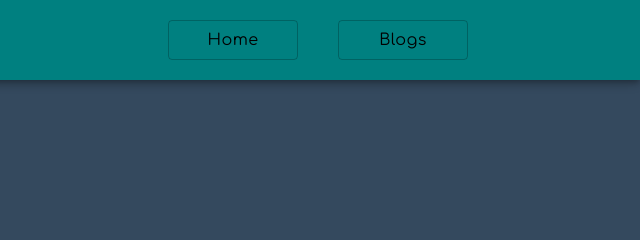
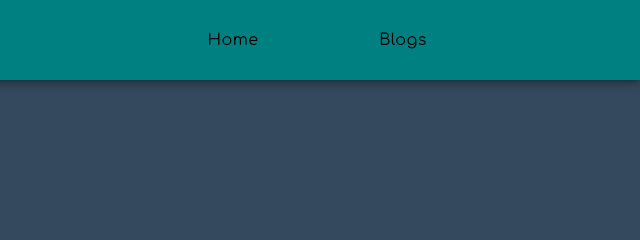
Before and after one commit to rooshanahmed/Gatsby-Blog-Site, a Gatsby site: page / in a window 1280 px wide. Shown: the top 240 px of the page, 640-1280 px from the left. Built offline with nearby package versions, Linux system fonts and the light colour scheme; Gatsby itself is replaced by a stand-in of ours; a web font is replaced by a local one.

Commit message:
Update Header.tsx

```diff
--- a/src/components/Header.tsx
+++ b/src/components/Header.tsx
@@ -57,7 +57,6 @@ const Header = ({ title }: NavbarInterface) => {
           <div className={classes.btnRoot}>
             <Button
               className={classes.btn}
-              variant="outlined"
               onClick={() => {
                 navigate("/")
               }}
@@ -67,7 +66,6 @@ const Header = ({ title }: NavbarInterface) => {
             </Button>
             <Button
               className={classes.btn}
-              variant="outlined"
               onClick={() => {
                 navigate("/blogs")
               }}
```
